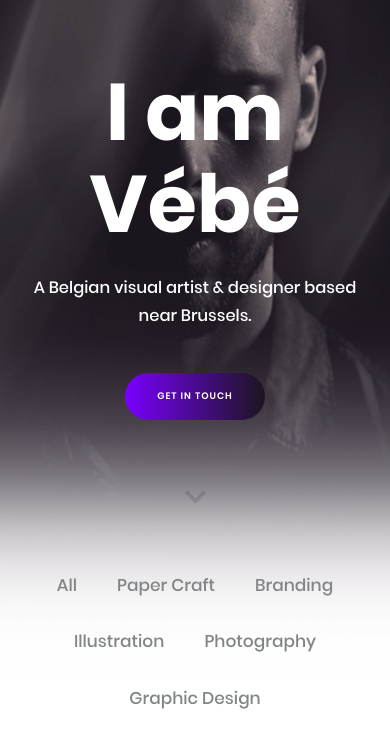
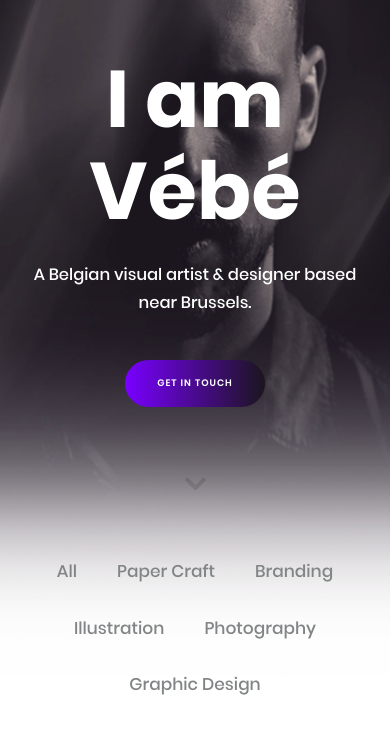
Before and after one commit to MilagrosGuevara/portfolio-vebe, a plain HTML site: page index.html in a window 390 px wide. Shown: the part 92-844 px from the top of the page. Drawn offline with nearby package versions, Linux system fonts and the light colour scheme.

Commit message:
home mobile update

```diff
--- a/css/style.css
+++ b/css/style.css
@@ -1914,7 +1914,7 @@ body{
 	}
 
 	.home__main{
-		padding-top: 48%;
+		padding-top: 44%;
 	}
 		.home__title{
 			font-size: 80px;
```
